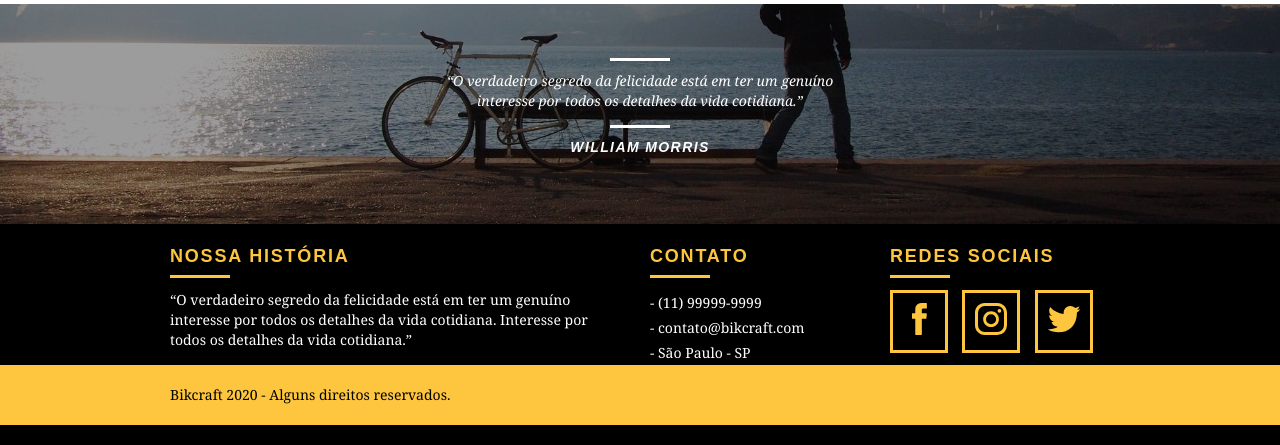
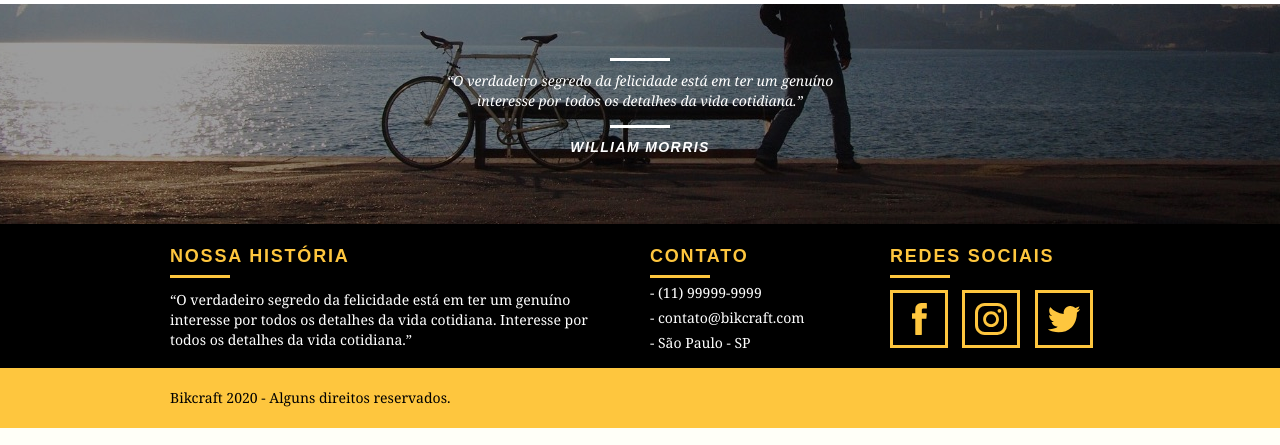
Before and after one commit to vivianequeiroz/bikcraft, a PHP site: page /js/index.html in a window 1280 px wide. Shown: the part 2599-3044 px from the top of the page. Run offline with PHP 8.4, Linux system fonts and the light colour scheme.

Commit message:
fix: footer padding sizes corrections

```diff
--- a/web/css/style.css
+++ b/web/css/style.css
@@ -286,6 +286,7 @@ p {
 
 .footer {
     width: 100%;
+    height: 160px;
     background-color: #000;
     color: #FFF;
     padding: 20px 0;
@@ -316,18 +317,21 @@ p {
 .footer_contato ul li {
     font-family: Georgia, "Times New Roman", serif;
     font-size: 14px;
-    line-height: 25px;
+    line-height: 5px;
+    padding-bottom: 20px;
 }
 
 .footer_redes ul li {
     display: inline-block;
     margin-right: 10px;
+    padding-bottom: 20px
 }
 
 .footer_redes ul li a {
     border: 3px solid #FEC63E;
     display: block;
-    padding: 10px;
+    padding: 10px 10px 5px;
+
 }
 
 .footer_redes ul li a:hover {
@@ -336,6 +340,7 @@ p {
 
 .copy {
     width: 100%;
+    font-size: 18px;
     background: #FEC63E;
     padding: 20px 0;
     color: #000;
```
